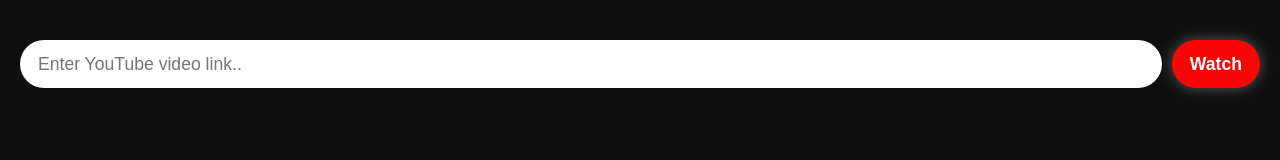
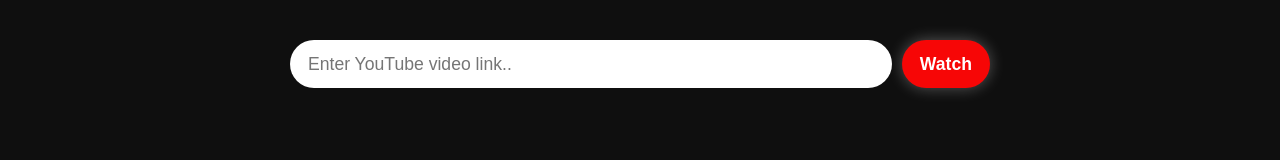
Before and after one commit to cinkovic/yt-viewer, a React (Vite) app in the folder src2/: page / in a window 1280 px wide. Shown: the top 160 px of the page. Built offline with nearby package versions, Linux system fonts and the light colour scheme.

Commit message:
improved styling to base view

```diff
--- a/src2/styles/components/SimpleVideoInput.css
+++ b/src2/styles/components/SimpleVideoInput.css
@@ -1,10 +1,39 @@
+/* Simple version specific overrides */
+.simple-version {
+  width: 90%;  /* Match container width from main app */
+  max-width: 700px;  /* Match container max-width */
+  margin: 0 auto;
+}
+
 .simple-version .input-field {
-  width: calc(100% - var(--spacing-lg));
+  width: 100%;  /* Full width on mobile */
+  margin-bottom: var(--spacing-xs);
+}
+
+.simple-version .button-container {
+  justify-content: center;
+  margin-top: 5px;
 }
 
 @media (min-width: 768px) {
+  .simple-version {
+    display: flex;
+    flex-direction: row;
+    align-items: center;
+    height: var(--input-height);
+  }
+
   .simple-version .input-field {
     flex: 1;
     min-width: 200px;
+    max-width: 700px;  /* Ensure reasonable max width */
+    margin-right: var(--spacing-sm);
+    margin-bottom: 0;
+  }
+
+  .simple-version .button-container {
+    justify-content: flex-end;
+    margin-top: 0;
+    flex-shrink: 0;  /* Prevent buttons from shrinking */
   }
 }
```
Also changed, not shown: src2/components/SimpleVideoInput.jsx (line endings or trailing spaces).
